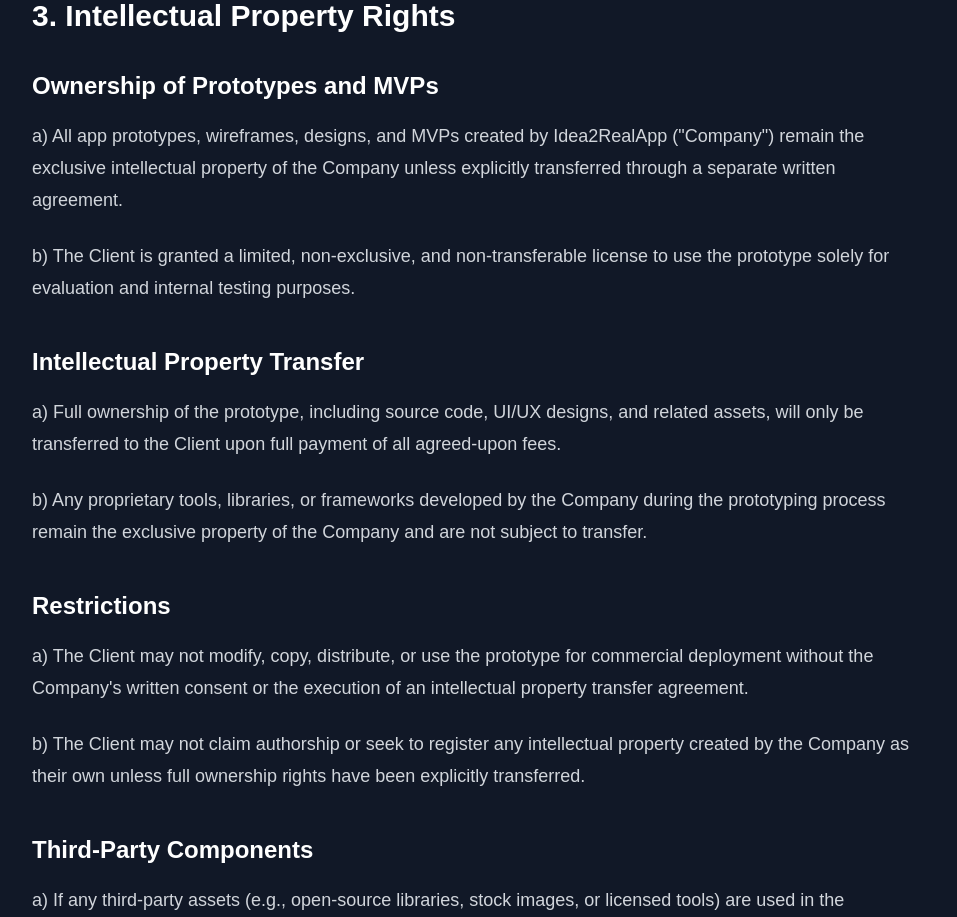
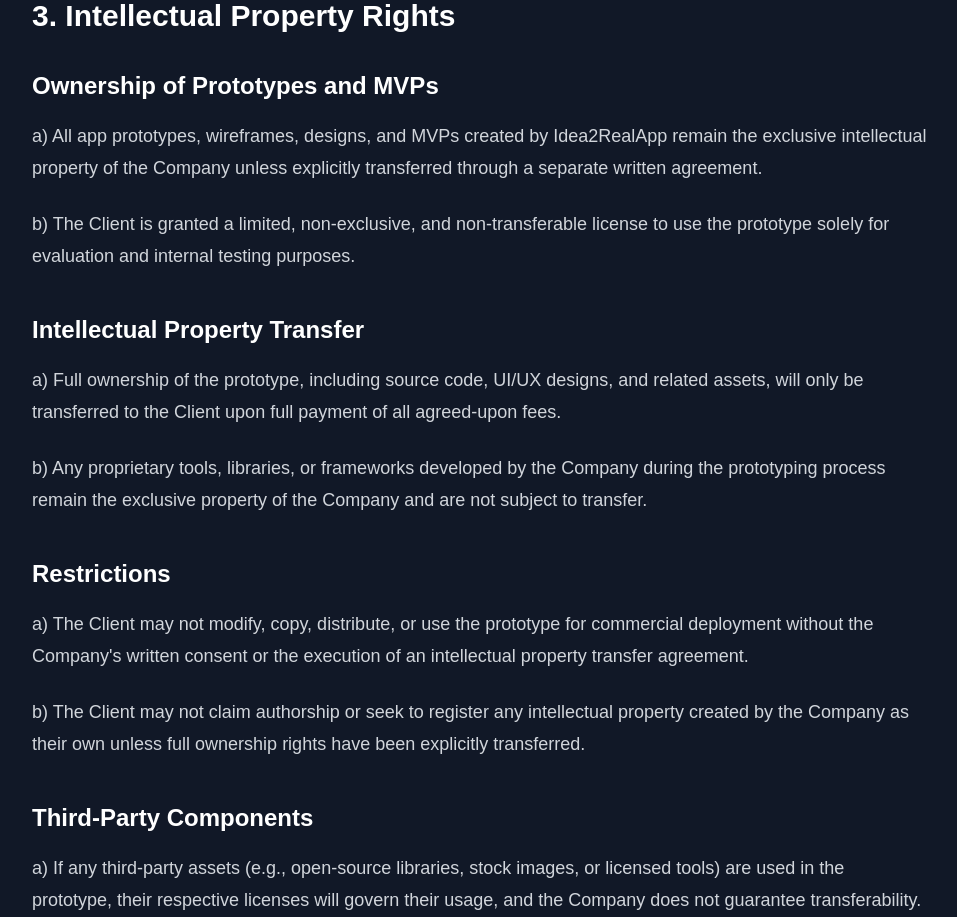
Before and after one commit to appaitech/appsoluteai-public-site, a React (Vite) app: page /terms in a window 1280 px wide. Shown: the part 880-1797 px from the top of the page, without its empty margins (160-1117 px from the left). Built offline with nearby package versions, Linux system fonts and the light colour scheme.

Commit message:
feat/ typo corrected

```diff
--- a/src/pages/Terms.tsx
+++ b/src/pages/Terms.tsx
@@ -44,7 +44,7 @@
 
               <h3>Ownership of Prototypes and MVPs</h3>
               <p>
-                a) All app prototypes, wireframes, designs, and MVPs created by Idea2RealApp ("Company")
+                a) All app prototypes, wireframes, designs, and MVPs created by Idea2RealApp
                 remain the exclusive intellectual property of the Company unless explicitly transferred
                 through a separate written agreement.
               </p>
```
